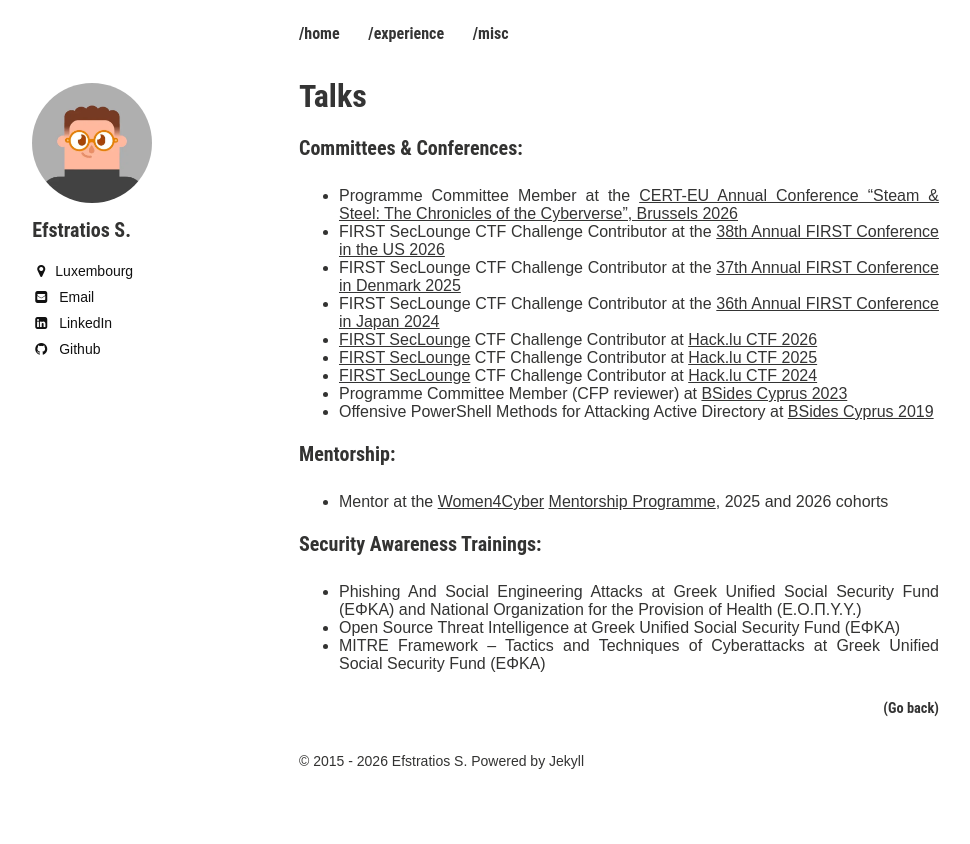
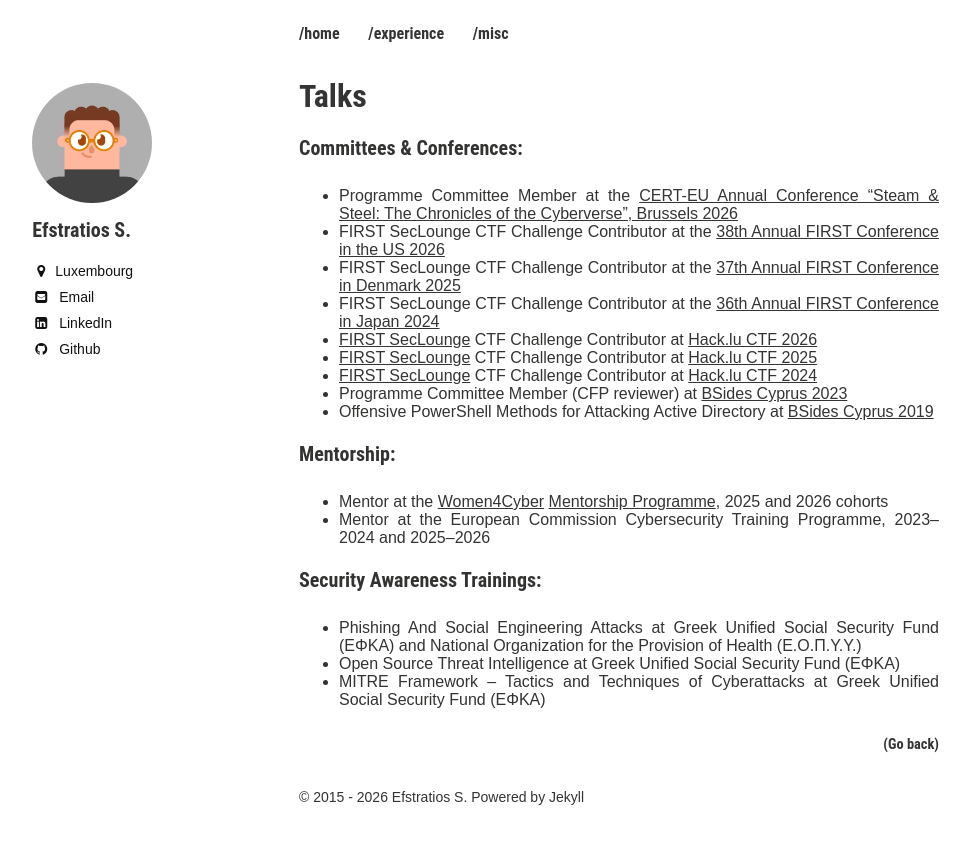
Before and after one commit to efstratios/efstratios.github.io, a Jekyll site: the page built from talks/index.md, in a window 1280 px wide. Shown: the top 844 px of the page, without its empty margins (21-991 px from the left). Built offline with Jekyll 4.4.1, drawn with Linux system fonts in a browser that asks for light colours.

Commit message:
Talks: add European Commission Cybersecurity Training Programme mentoring
Co-Authored-By: Claude Sonnet 5.5 <noreply@anthropic.com>

```diff
--- a/talks/index.md
+++ b/talks/index.md
@@ -18,6 +18,7 @@ share: true
 
 ### Mentorship:
 * Mentor at the [Women4Cyber](https://women4cyber.eu/){:target="_blank" rel="noopener"} [Mentorship Programme](https://women4cybermentorship.chronus.com/){:target="_blank" rel="noopener"}, 2025 and 2026 cohorts
+* Mentor at the European Commission Cybersecurity Training Programme, 2023–2024 and 2025–2026
 
 ### Security Awareness Trainings:
 * Phishing And Social Engineering Attacks at Greek Unified Social Security Fund (ΕΦΚΑ) and National Organization
```
